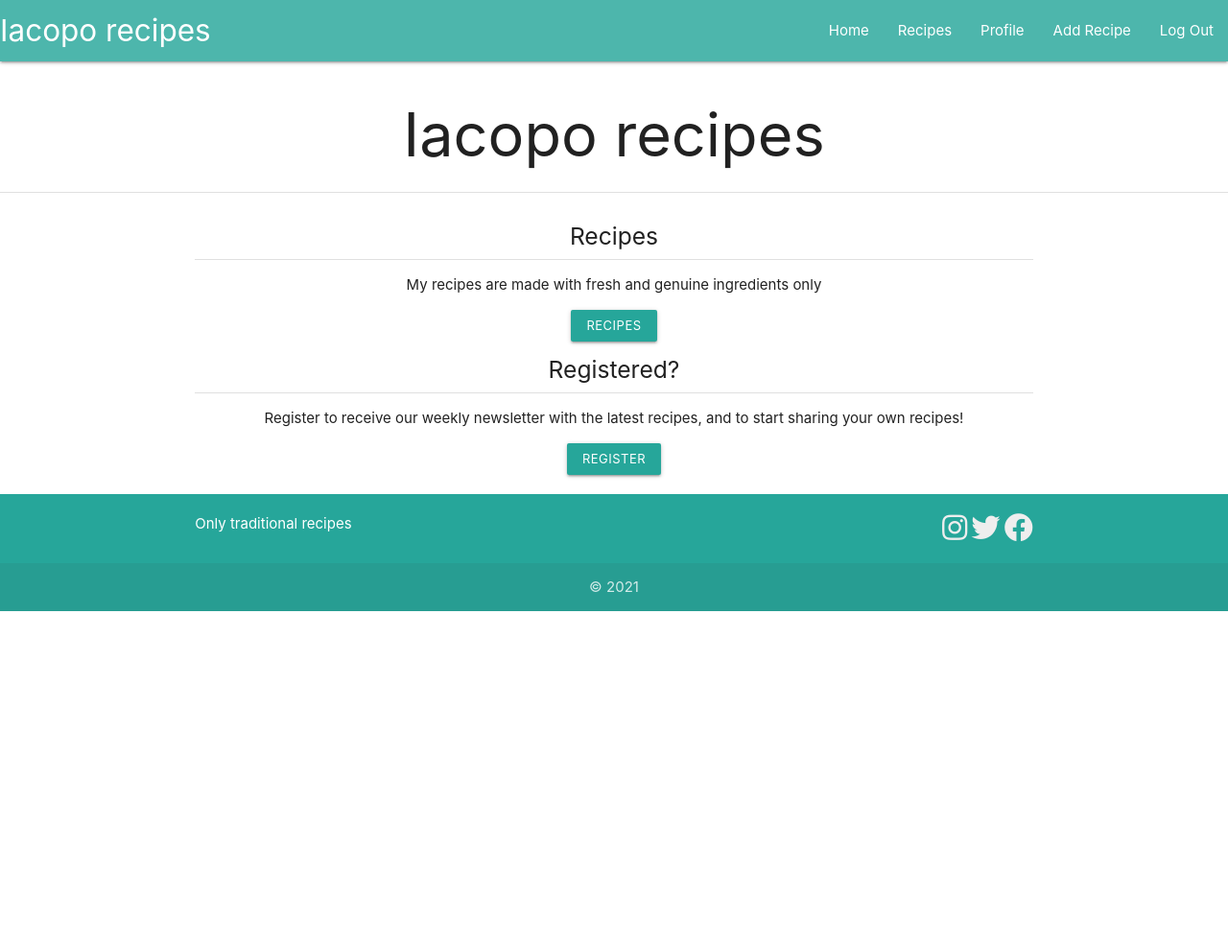
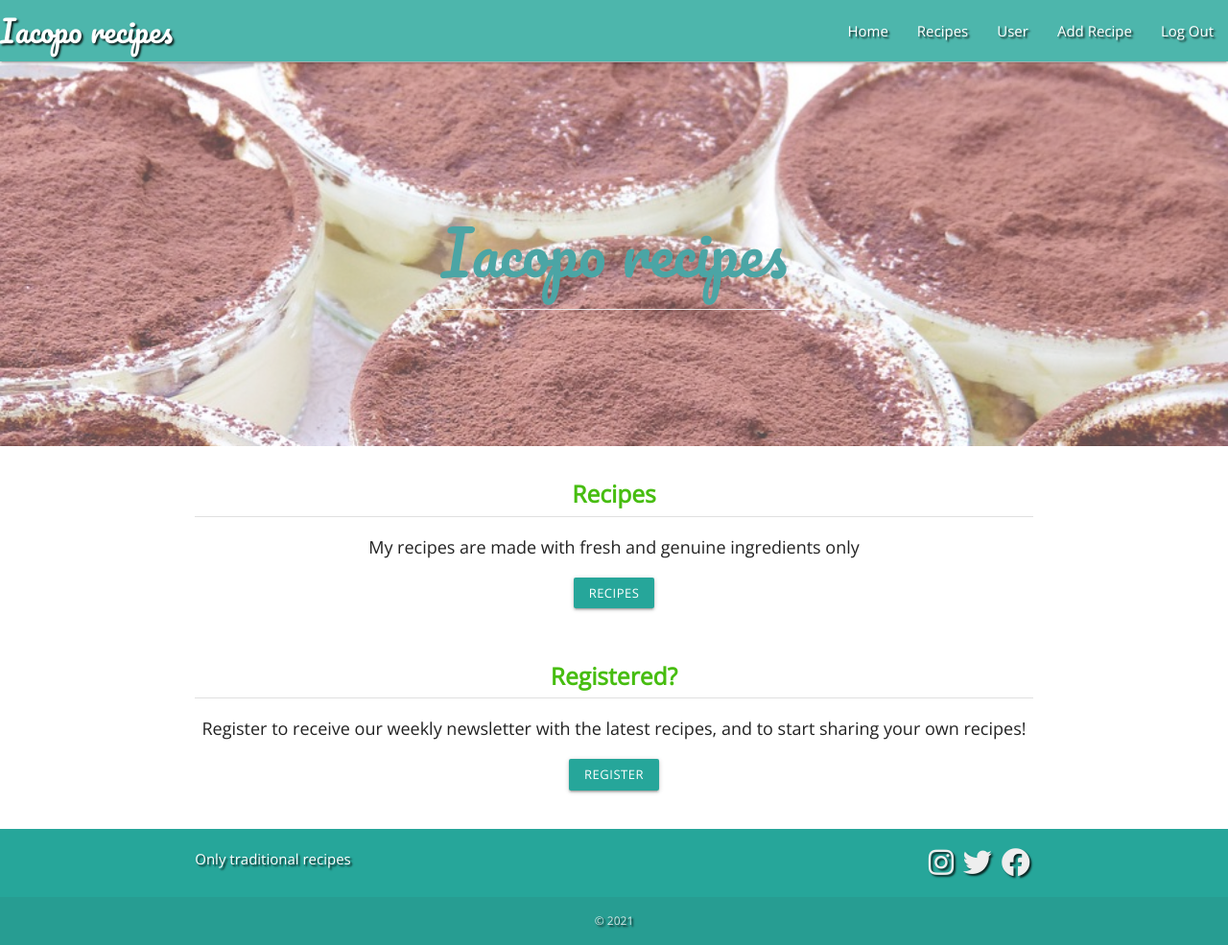
Before and after one commit to Iacopo454/Iacopo-Recipes, a Flask app: page / in a window 1280 px wide. Shown: the whole page at 96% size. Before the commit the page ends 637 px from the top, so only its background shows below. Run offline with Flask 2, Linux system fonts and the light colour scheme; the visitor is signed in with stand-in values (Sample User, id 1); some libraries are stand-ins or nearby versions.

Commit message:
page errors file added 404.html and 505.html, user page file created user.html, style.css added

```diff
--- a/app.py
+++ b/app.py
@@ -78,7 +78,7 @@ def login():
                         flash("Welcome, {}".format(
                             request.form.get("username")))
                         return redirect(url_for(
-                            "profile", username=session["user"]))
+                            "user", username=session["user"]))
             else:
                 # invalid password match
                 flash("Incorrect username and/or password")
@@ -92,15 +92,15 @@ def login():
     return render_template("login.html")
 
 
-@app.route("/profile/<username>", methods=["GET", "POST"])  # PROFILE PAGE
-def profile(username):
+@app.route("/user/<username>", methods=["GET", "POST"])  # user-profile page
+def user(username):
     # grab the session user's username from db
     username = mongo.db.users.find_one(
         {"username": session["user"]})["username"]
     recipes = list(mongo.db.recipes.find())
-    # if existing user display profile
+    # if existing user display user profile
     if session["user"]:
-        return render_template("profile.html",
+        return render_template("user.html",
                                username=username, recipes=recipes)
 
     return redirect(url_for("login"))
--- /dev/null
+++ b/static/css/style.css
@@ -0,0 +1,184 @@
+/* Google fonts */
+body {
+    font-family: 'Roboto', sans-serif;
+    font-family: 'Open Sans', sans-serif;
+}
+
+/* Text shadow effect on navbar & footer */
+.text-shadow {
+    text-shadow: 2px 2px 2px rgba(0, 0, 0, 0.774);
+}
+
+/* Page headers on top of each html template */
+.page-header {
+    font-weight: bold;
+    color: rgb(71, 189, 16);
+}
+
+/* --- NAVBAR --- */
+
+/* Navbar Logo */
+nav .brand-logo {
+    font-family: 'Pacifico', cursive;
+    position: absolute;
+    color: #fff;
+    display: inline-block;
+    font-size: 2.1rem;
+    padding: 0;
+}
+
+/* Sidenav logo */
+.sidenav h5 {
+    font-family: 'Pacifico', cursive;
+}
+
+/* --- FOOTER --- */
+
+/* Footer social links */
+.social-links a {
+    padding: 3px;
+}
+
+/* Footer copyright text */
+.footer-copyright {
+    font-size: 12px;
+}
+
+/* --- HOMEPAGE --- */
+
+/* Homepage hero image */
+.home-image {
+    background: url(/static/image/tiramisu-pixabay.jpg); /* Credit: image from pixabay */
+    height: 50vh;
+    width: 100%;
+    opacity: 0.7;
+    margin-top: 0.5px;
+    -webkit-background-size: cover;
+    -moz-background-size: cover;
+    -o-background-size: cover;
+    background-size: cover;
+    display: flex;
+    align-items: center;
+    justify-content: center;
+    position: relative;
+}
+
+/* Homepage hero image overlaying logo */
+.home-image h1 {
+    font-family: 'Pacifico', cursive;
+    color: teal;
+}
+
+/* Homepage hero image overlaying text */
+.home-image p {
+    color: black;
+    font-size: 20px;
+    font-weight: bold;
+}
+
+/* Homepage information text columns */
+.home-info .col {
+    width: 80%;
+    margin-left: auto;
+    margin-top: 20px;
+    margin-bottom: 20px;
+    left: auto;
+    right: auto;
+}
+
+/* Homepage info text */
+.home-text {
+    font-size: 18px;
+}
+
+/* --- RECIPE CARDS --- */
+
+/* Container for recipe cards */
+.recipe-container {
+    line-height: 0;
+}
+
+/* Recipe card */
+.card {
+    position: relative;
+    margin: 2rem 0 1rem 0;
+    background-color: #fff;
+    -webkit-transition: -webkit-box-shadow .25s;
+    transition: -webkit-box-shadow .25s;
+    transition: box-shadow .25s;
+    transition: box-shadow .25s, -webkit-box-shadow .25s;
+    border-radius: 5px;
+}
+
+/* Card sizing */
+.card.small {
+    height: 200px;
+}
+
+/* Recipe card image */
+.recipe-image {
+    width: 100%;
+    height: 100%;
+    border-radius: 5px;
+    display: block;
+    margin: 0;
+}
+
+/* Recipe name at bottom of recipe card */
+.recipecard-title {
+    font-size: 12px;
+    font-weight: bold;
+}
+
+/* --- RECIPE DETAILS --- */
+
+/* Recipe information chips */
+.chip {
+    display: inline-block;
+    height: 32px;
+    font-size: 13px;
+    font-weight: bold;
+    color: rgba(0,0,0,0.6);
+    line-height: 32px;
+    padding: 0 12px;
+    border-radius: 16px;
+    background-color: rgb(180, 228, 228);
+    margin-bottom: 5px;
+    margin-right: 5px;
+}
+
+/* Recipe method text */
+.details {
+    font-family: 'Roboto', sans-serif;
+}
+
+/* Added by username text */
+.added-by {
+    font-family: 'Roboto', sans-serif;
+    color: rgb(155, 148, 148);
+}
+
+/* Profile page user recipes bottom padding to extend display */
+.section-userrecipes {
+    padding-bottom: 18rem;
+}
+
+/* --- OTHER --- */
+
+/* Help text for registering */
+.register-help {
+    font-size: 12px;
+    color: rgb(155, 148, 148);
+}
+
+/* No search results text */
+.section-noresults {
+    padding-top: 7rem;
+    padding-bottom: 7rem;
+}
+
+/* Error page section padding */
+.section-errorpage {
+    padding-top: 20rem;
+    padding-bottom: 20rem;
+}
--- a/templates/base.html
+++ b/templates/base.html
@@ -45,7 +45,7 @@
                         <li><a href="{{ url_for('index') }}">Home</a></li>
                         <li><a href="{{ url_for('get_recipes') }}">Recipes</a></li>
                         {% if session.user %} <!-- Note: if user logged in, display following links -->
-                            <li><a href="{{ url_for('profile', username=session['user']) }}">Profile</a></li>
+                            <li><a href="{{ url_for('user', username=session['user']) }}">User</a></li>
                             <li><a href="{{ url_for('add_recipe') }}">Add Recipe</a></li>
                             <li><a href="{{ url_for('logout') }}">Log Out</a></li>
                         {% else %}
```
Also changed, not shown: templates/404.html (added, +14 -0 lines), templates/505.html (added, +14 -0 lines), templates/add_recipe.html (added, +96 -0 lines), templates/user.html (added, +58 -0 lines), static/image/tiramisu-pixabay.jpg (added).
